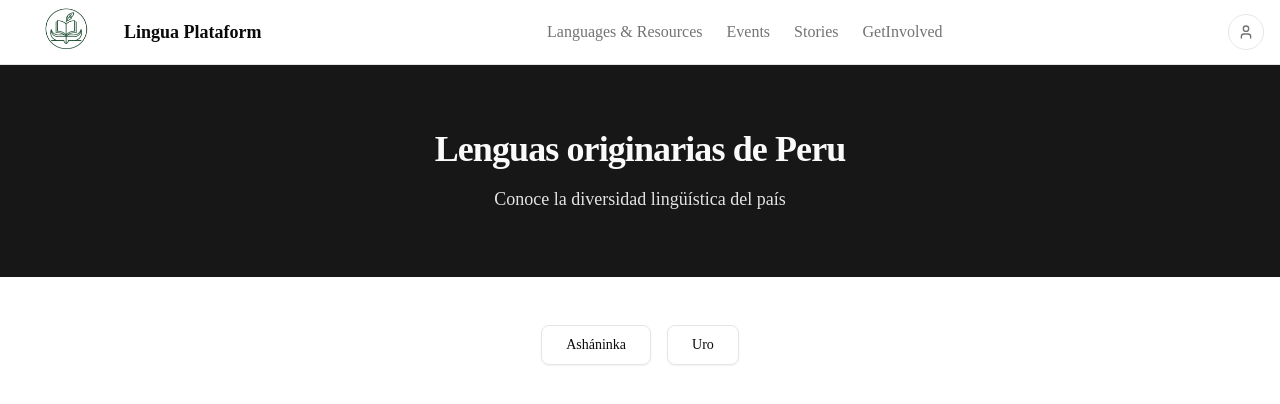
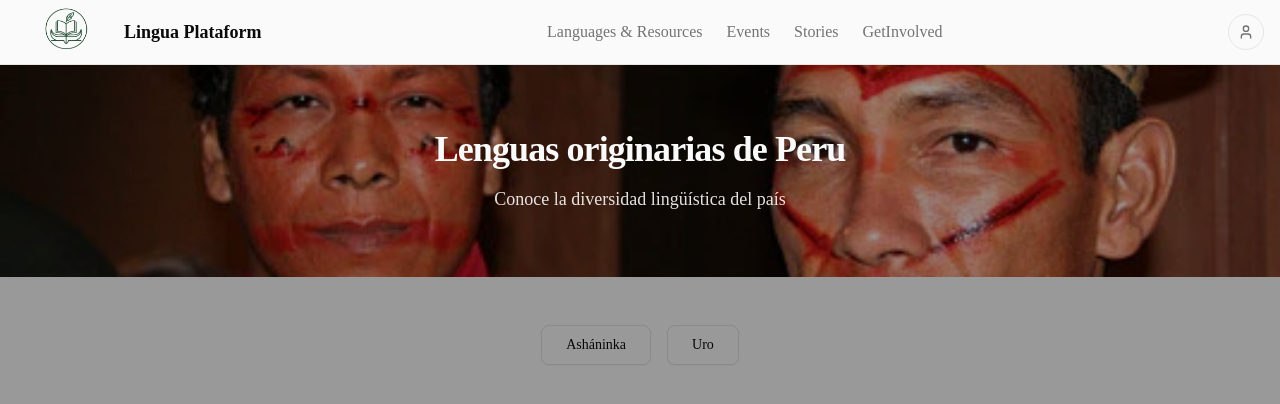
Before and after one commit to ouracademy/living-langs-peru, a Next.js app: page / in a window 1280 px wide. Shown: the top 404 px of the page. Built offline with nearby package versions, Linux system fonts and the light colour scheme.

Commit message:
style: add a background photo

```diff
--- a/src/app/page.tsx
+++ b/src/app/page.tsx
@@ -44,13 +44,19 @@
         </div>
       </header>
       <main className="flex flex-1 flex-col">
-        <section className="bg-primary px-6 py-16 text-center text-primary-foreground">
+        <section className="bg-primary px-6 py-16 text-center text-primary-foreground bg-cover bg-no-repeat bg-center"
+          style={{ backgroundImage: "url('/ashaninka-c.webp')" }}
+        >
+          <div className="absolute inset-0 bg-black/40 pointer-events-none" />
+          <div className="relative z-10">
             <h1 className="text-4xl font-bold tracking-tight">
               Lenguas originarias de Peru
             </h1>
             <p className="mt-4 text-lg text-primary-foreground/90">
               Conoce la diversidad lingüística del país
             </p>
+          </div>
+
         </section>
 
         <section className="flex flex-1 flex-col items-center justify-center gap-4 px-6 py-12">
```
Also changed, not shown: public/ashaninka-Mother-Baby.webp (added), public/ashaninka-c.webp (added). Lines whose indentation alone changed are shown as unchanged.
